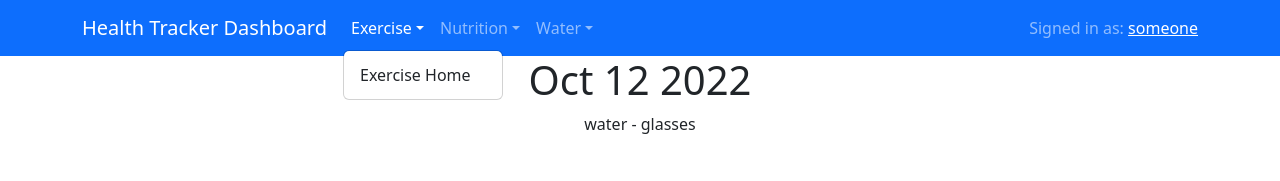
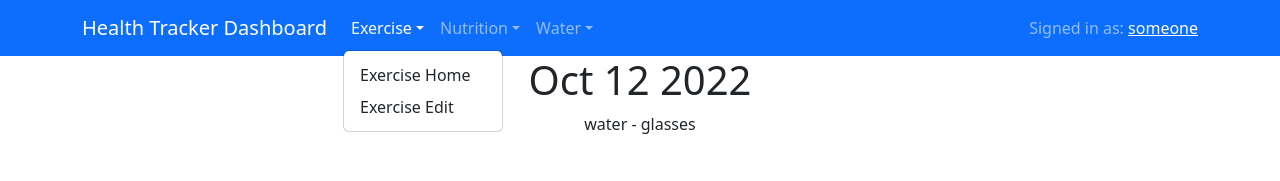
Before and after one commit to blee2125/health-tracker-dashboard, a React (Create React App) app: page / in a window 1280 px wide. Both pictures are taken after a click on the button "Exercise". Shown: the top 181 px of the page. Built offline with nearby package versions, Linux system fonts and the light colour scheme; no server answers.

Commit message:
add exercise edit routes

```diff
--- a/src/App.js
+++ b/src/App.js
@@ -12,6 +12,7 @@ import { useEffect } from 'react';
 
 import { connect } from 'react-redux'
 import { getWaterByDate } from "./reducers/waterSlice";
+import ExerciseEdit from './components/Exercise/ExerciseEdit';
 
 
 function App(props) {
@@ -44,6 +45,7 @@ function App(props) {
         <Route path="/" element={<HomePage />} />
         <Route path="/water" element={<Water />} />
         <Route path="/exercise" element={<Exercise />} />
+          <Route path="/exercise/edit/:id" element={<ExerciseEdit />} />
         <Route path="/food" element={<Food />} />
       </Routes>
     </div>
--- a/src/components/NavBar.js
+++ b/src/components/NavBar.js
@@ -15,6 +15,7 @@ const NavBar = () => {
                 <Nav className="me-auto">
                     <NavDropdown title="Exercise" id="navbarScrollingDropdown">
                         <NavDropdown.Item as={Link} to="/exercise">Exercise Home</NavDropdown.Item>
+                        <NavDropdown.Item as={Link} to="/exercise/:id">Exercise Edit</NavDropdown.Item>
                     </NavDropdown>
                     <NavDropdown title="Nutrition" id="navbarScrollingDropdown">
                         <NavDropdown.Item as={Link} to="/food">Nutrition Home</NavDropdown.Item>
```
